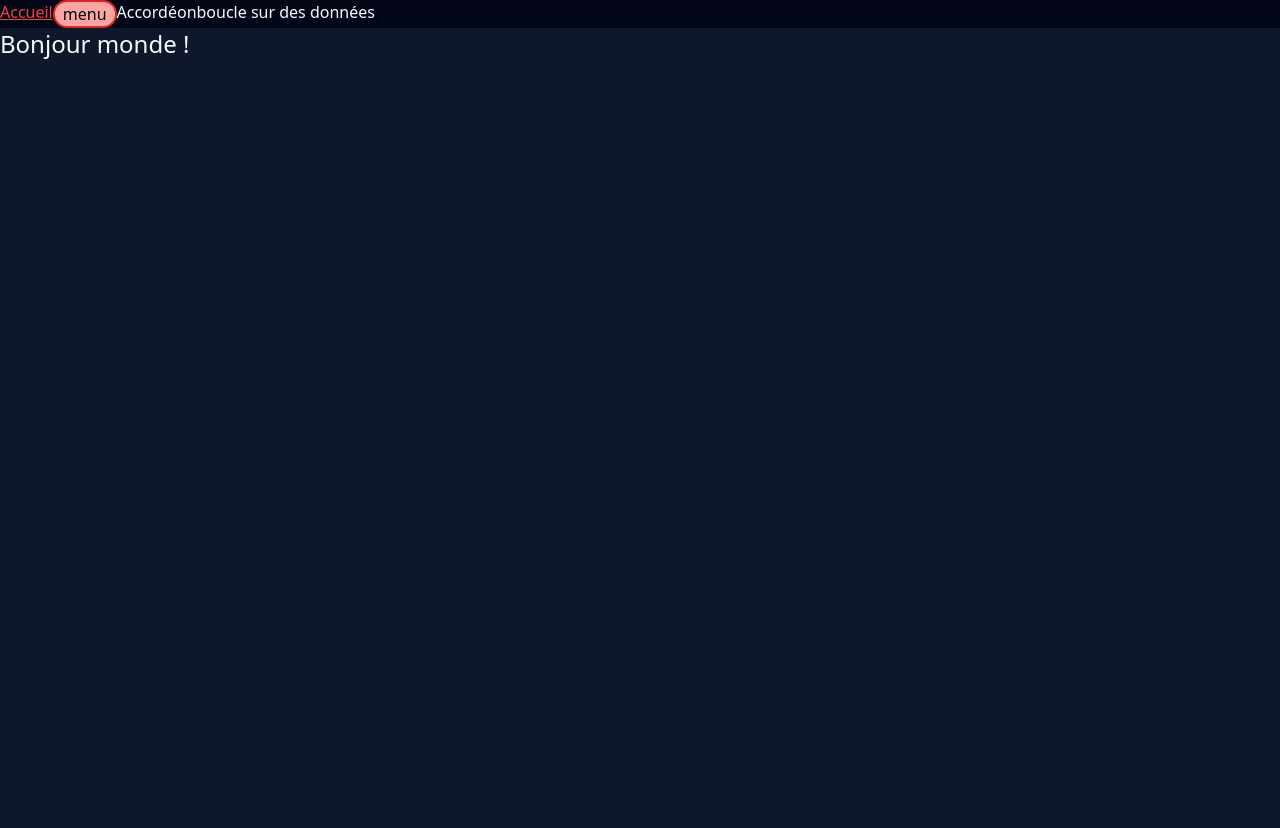
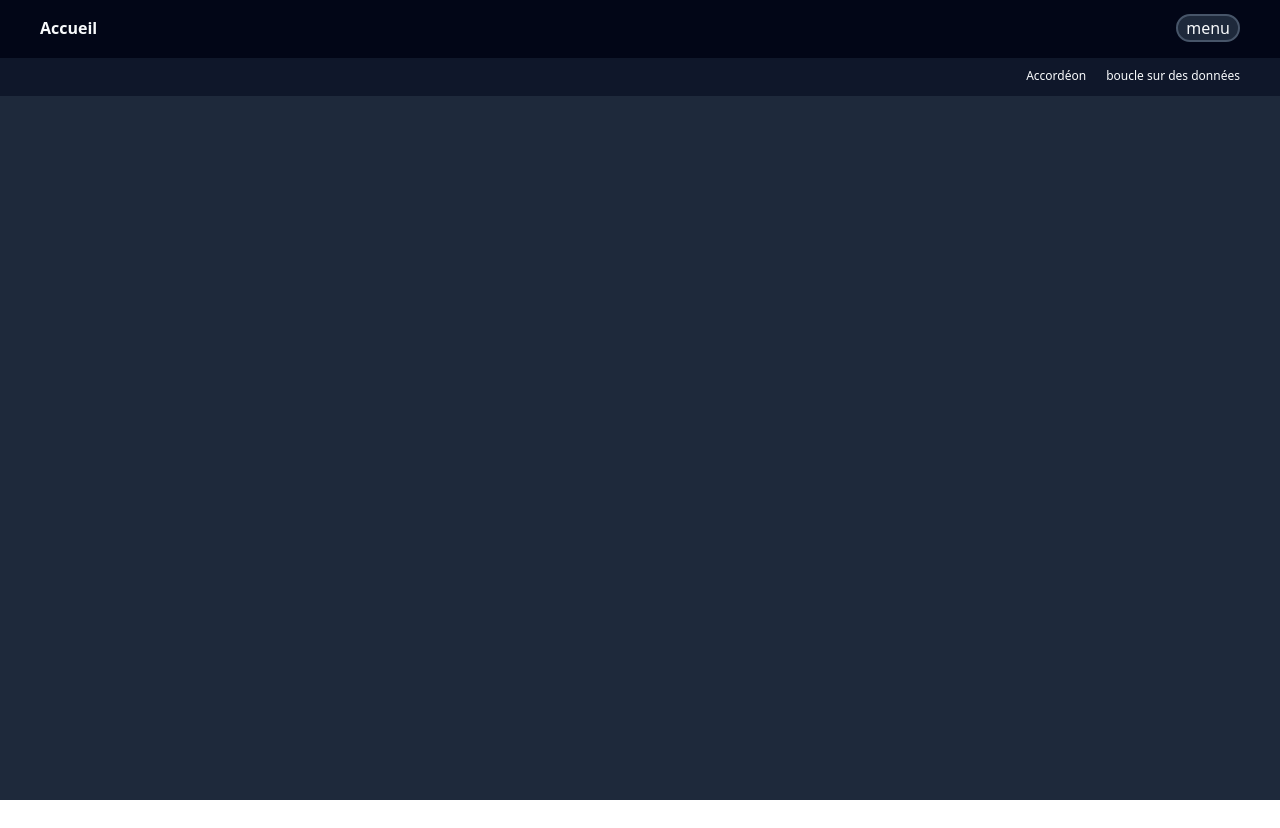
Before and after one commit to MMI-SAE-203/r213-2024-pracht-tp1-BardeyLucas, a Vue app: page / in a window 1280 px wide. Both pictures are taken after a click on the button "menu". After the commit the page ends 800 px from the top, so only its background shows below. Built offline with nearby package versions, Linux system fonts and the light colour scheme.

Commit message:
Mise en forme du site

```diff
--- a/src/App.vue
+++ b/src/App.vue
@@ -9,23 +9,25 @@ onErrorCaptured((err, instance, info) => {
 })
 </script>
 <template>
-  <header class="bg-slate-950 flex">
+  <header class="bg-slate-950 flex px-10 py-4 justify-between z-10 absolute w-full">
     <nav>
       <ul>
         <li>
-          <RouterLink to="/" class="text-red-500 underline"> Accueil </RouterLink>
+          <RouterLink to="/" class="text-slate-50 font-bold"> Accueil </RouterLink>
         </li>
       </ul>
     </nav>
     <button @pointerdown="menuIsOpen = !menuIsOpen" aria-controls="mainNav" aria-expanded="true"
-      class="rounded-full border-2 border-red-600 bg-red-300 px-2">
+      class="rounded-full border-2 border-slate-600 bg-slate-800 px-2 text-slate-50 -mt-0.5">
       menu
     </button>
     <!-- nav#mainNav>ul>li*3>a[href="#"]{item $} -->
-    <Transition class="transition-transform duration-1000" enter-from-class="-translate-x-full"
-      enter-to-class="translate-x-0" leave-active-class="-translate-x-full">
-      <nav id="mainNav" v-show="menuIsOpen" class="text-slate-50">
-        <ul class="flex">
+  </header>
+  <Transition class="transition-transform duration-1000" enter-from-class="-translate-y-32"
+    enter-to-class="translate-y-0" leave-active-class="-translate-y-32">
+    <nav id="mainNav" v-show="menuIsOpen"
+      class="mt-14 z-0 text-slate-50 text-xs py-3  px-10 absolute bg-slate-900 w-screen">
+      <ul class="flex justify-end gap-5">
         <li>
           <RouterLink to="/accordeon">Accordéon</RouterLink>
         </li>
@@ -35,8 +37,7 @@ onErrorCaptured((err, instance, info) => {
       </ul>
     </nav>
   </Transition>
-  </header>
-  <RouterView class="bg-slate-900 h-screen text-slate-50" v-slot=" { Component }">
+  <RouterView class="pt-16" v-slot=" { Component }">
     <Suspense>
       <component :is="Component" />
     </Suspense>
--- a/src/pages/accordeon.vue
+++ b/src/pages/accordeon.vue
@@ -5,6 +5,7 @@ const sectionOpen = ref(1)
 </script>
 
 <template>
+    <main class="pt-16 text-2xl bg-slate-800 h-screen text-slate-50">
         <section>
             <button class="text-xl" @pointerdown="sectionOpen = 1">bouton 1</button>
             <p v-show="sectionOpen == 1">Lorem ipsum, dolor sit amet consectetur adipisicing elit. Blanditiis, incidunt
@@ -14,7 +15,8 @@ const sectionOpen = ref(1)
         </section>
         <section>
             <button class="text-xl" @pointerdown="sectionOpen = 2">bouton 2</button>
-        <p v-show="sectionOpen == 2">Ut tenetur nam dolore. Accusamus reiciendis iusto eligendi numquam facilis dolores.
+            <p v-show="sectionOpen == 2">Ut tenetur nam dolore. Accusamus reiciendis iusto eligendi numquam facilis
+                dolores.
                 Ex, unde reiciendis eos,
                 autem officia amet mollitia harum ullam fugiat atque, odio nemo impedit maiores officiis aut sunt!</p>
         </section>
@@ -22,7 +24,9 @@ const sectionOpen = ref(1)
             <button class="text-xl" @pointerdown="sectionOpen = 3">bouton 3</button>
             <p v-show="sectionOpen == 3">Impedit tempora dolores esse pariatur temporibus nam! Tempora molestias eius
                 voluptatibus enim, ducimus dicta
-            laborum suscipit possimus neque a quo dignissimos expedita quae sit sed voluptates magni inventore natus at.
+                laborum suscipit possimus neque a quo dignissimos expedita quae sit sed voluptates magni inventore natus
+                at.
             </p>
         </section>
+    </main>
 </template>
--- a/src/pages/bonus.vue
+++ /dev/null
@@ -1,7 +0,0 @@
-<script setup lang="ts">
-//
-</script>
-
-<template>
-    oui
-</template>
--- a/src/pages/boucle.vue
+++ b/src/pages/boucle.vue
@@ -29,9 +29,11 @@
 ]
 </script>
 <template>
-    <section v-for="({ label, texte }, key) of sectionsData" :key="key">
-        <pre @pointerdown="textOpen = key" class="font-mono">key : {{ key }}</pre>
-        <pre v-show="textOpen == key" class="font-mono">label : {{ label }}</pre>
-        <pre v-show="textOpen == key" class="font-mono">texte : {{ texte }}</pre>
-    </section>
+    <main class="pt-16 text-2xl bg-slate-800 h-screen text-slate-50">
+        <section v-for="({ label, texte }, key) of sectionsData" :key="key">
+            <pre @pointerdown="textOpen = key" class="font-mono">key : {{ key }}</pre>
+            <pre v-show="textOpen == key" class="font-mono">label : {{ label }}</pre>
+            <pre v-show="textOpen == key" class="font-mono">texte : {{ texte }}</pre>
+        </section>
+    </main>
 </template>
--- a/src/pages/index.vue
+++ b/src/pages/index.vue
@@ -3,5 +3,5 @@
 </script>
 
 <template>
-  <h1 class="text-2xl">Bonjour monde !</h1>
+  <h1 class="text-2xl bg-slate-800 h-screen text-slate-50">Bonjour monde !</h1>
 </template>
```
Lines whose indentation alone changed are shown as unchanged.
